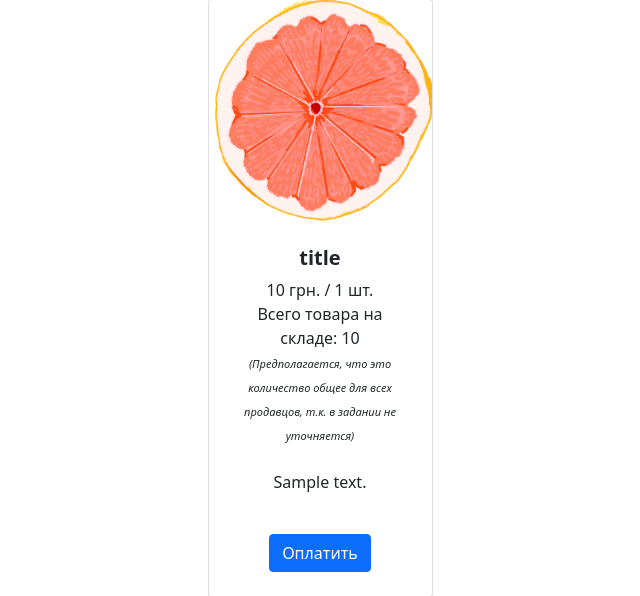
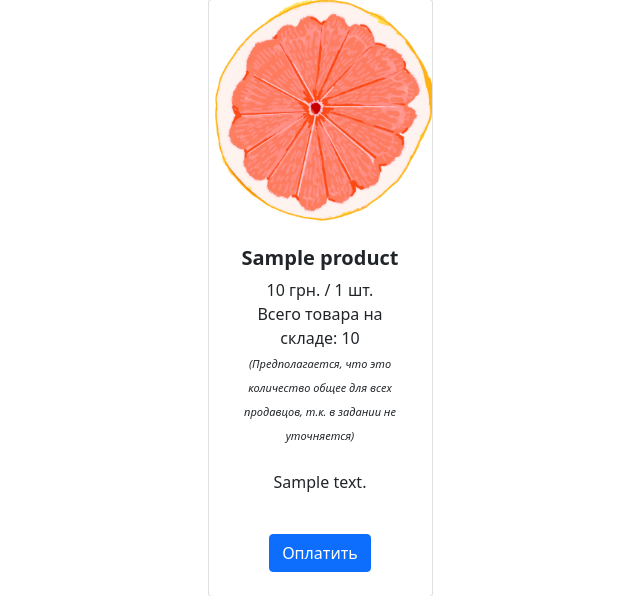
Before and after one commit to khmelev77/WebCeoTask, a Django app: template templates/shop/product_detail.html in a window 1280 px wide. Shown: the part 490-1086 px from the top of the page, without its empty margins (320-960 px from the left). Run offline with Django 3.2, Linux system fonts and the light colour scheme; the template is opened without the code that fills it: most values are stand-ins (such as "Sample title", 1, 10 or a date in 2020); parts of the project's set-up code (start-up, migrations or seed data) failed here and were passed over; some libraries are stand-ins or nearby versions.

Commit message:
Clean code

```diff
--- a/shop/context_processors.py
+++ b/shop/context_processors.py
@@ -1,5 +1,6 @@
 from shop.models import Product
 from datetime import datetime
 
+
 def page_gen_datetime(request):
     return {"page_gen_datetime": datetime.now()}
--- a/shop/forms.py
+++ b/shop/forms.py
@@ -1,5 +1,6 @@
 from django import forms
 from .models import Product, Seller
+
 
 class SaleForm(forms.Form):
     amount = forms.IntegerField(label='Кол-во', min_value=1)
--- a/shop/models.py
+++ b/shop/models.py
@@ -2,12 +2,14 @@ from django.db import models
 from django.utils import timezone
 from django.db.models.signals import post_save
 from django.dispatch import receiver
+
 
 class Seller(models.Model):
     name = models.CharField(max_length=50, unique=True)
 
     def __str__(self):
         return u'{0}'.format(self.name)
+
 
 class Product(models.Model):
     title = models.CharField(max_length=100, unique=True)
@@ -16,6 +18,7 @@ class Product(models.Model):
     amount = models.PositiveIntegerField()
     sellers = models.ManyToManyField(Seller)
 
+
 class Sale(models.Model):
     date_of_sale = models.DateTimeField(default=timezone.now)
     seller = models.ForeignKey(Seller, on_delete=models.CASCADE)
@@ -23,11 +26,13 @@ class Sale(models.Model):
     amount_sold = models.PositiveIntegerField()
     purchase_amount = models.PositiveIntegerField()
 
+
 class ProductPriceChange(models.Model):
     date_of_change = models.DateTimeField(default=timezone.now)
     new_price = models.PositiveIntegerField()
     product = models.ForeignKey(Product, on_delete=models.CASCADE)
 
+
 @receiver(post_save, sender=Product)
 def save_product_price_change(sender, instance, **kwargs):
     ProductPriceChange.objects.create(new_price=instance.price, product=instance)
--- a/shop/views.py
+++ b/shop/views.py
@@ -43,7 +43,8 @@ class ProductDetail(TemplateView):
             product.amount -= form.cleaned_data['amount']
             product.save()
 
-            Sale.objects.create(seller=seller, product=product, amount_sold=form.cleaned_data['amount'], purchase_amount=product.price * form.cleaned_data['amount'])
+            Sale.objects.create(seller=seller, product=product, amount_sold=form.cleaned_data['amount'],
+                                purchase_amount=product.price * form.cleaned_data['amount'])
 
             return redirect('product_list')
 
--- a/taskapp/settings.py
+++ b/taskapp/settings.py
@@ -26,7 +26,6 @@ SECRET_KEY = 'django-insecure-+d(z_z0bv^5wqr1ff5gb_41mr2nk_1+&4%7ed-b&tp0xuuf)7+
 DEBUG = True
 
 ALLOWED_HOSTS = ['127.0.0.1']
-
 
 # Application definition
 
@@ -72,7 +71,6 @@ TEMPLATES = [
 
 WSGI_APPLICATION = 'taskapp.wsgi.application'
 
-
 # Database
 # https://docs.djangoproject.com/en/3.2/ref/settings/#databases
 
@@ -82,7 +80,6 @@ DATABASES = {
         'NAME': BASE_DIR / 'db.sqlite3',
     }
 }
-
 
 # Password validation
 # https://docs.djangoproject.com/en/3.2/ref/settings/#auth-password-validators
@@ -102,7 +99,6 @@ AUTH_PASSWORD_VALIDATORS = [
     },
 ]
 
-
 # Internationalization
 # https://docs.djangoproject.com/en/3.2/topics/i18n/
 
@@ -115,7 +111,6 @@ USE_I18N = True
 USE_L10N = True
 
 USE_TZ = True
-
 
 # Static files (CSS, JavaScript, Images)# https://docs.djangoproject.com/en/3.2/howto/static-files/
 
--- a/templates/registration/logged_out.html
+++ b/templates/registration/logged_out.html
@@ -6,11 +6,8 @@
 <section class="py-5">
     <div class="container px-4 px-lg-5 mt-5">
         <div class="row gx-4 gx-lg-5 row-cols-2 row-cols-md-3 row-cols-xl-4 justify-content-center">
-
             <p>Logged out!</p>
-
             <a href="{% url 'login'%}">Click here to login again.</a>
-
         </div>
     </div>
 </section>
--- a/templates/shop/product_detail.html
+++ b/templates/shop/product_detail.html
@@ -15,7 +15,7 @@
                     <div class="card-body p-4">
                         <div class="text-center">
                             <!-- Product name-->
-                            <h5 class="fw-bolder">title</h5>
+                            <h5 class="fw-bolder">{{ product.title }}</h5>
                             <!-- Product price-->
                             {{ product.price }} грн. / 1 шт.
                             <br>
@@ -26,7 +26,9 @@
                     </div>
                     <!-- Product actions-->
                     <div class="card-footer p-4 pt-0 border-top-0 bg-transparent">
-                        <div class="text-center"><p>{{ product.description }}</p></div>
+                        <div class="text-center">
+                            <p>{{ product.description }}</p>
+                        </div>
                         <div class="text-center">
                             {% if product.amount %}
                             <form action="" method="post">
--- a/templates/shop/product_list.html
+++ b/templates/shop/product_list.html
@@ -6,7 +6,7 @@
     <div class="container px-4 px-lg-5 mt-5">
         <div class="row gx-4 gx-lg-5 row-cols-2 row-cols-md-3 row-cols-xl-4 justify-content-center">
             {% for product in products %}
-                <div class="col mb-5">
+            <div class="col mb-5">
                 <div class="card h-100">
                     <!-- Product image-->
                     <img class="card-img-top" src="{% static 'images/orange.jpg' %}" alt="..." />
```
Also changed, not shown: requirements.txt (+8 -2 lines), templates/base.html (+5 -4 lines), templates/registration/login.html (+2 -8 lines), tests/test_forms.py (+1 -0 lines), tests/test_views.py (+6 -3 lines), shop/migrations/0001_initial.py, shop/migrations/0002_auto_20210702_1822.py, shop/migrations/0003_sale_purchase_amount.py, shop/urls.py (line endings or trailing spaces), templates/shop/price_changelog.html (indentation only), templates/shop/sales_list.html (indentation only). Lines whose indentation alone changed are shown as unchanged.
